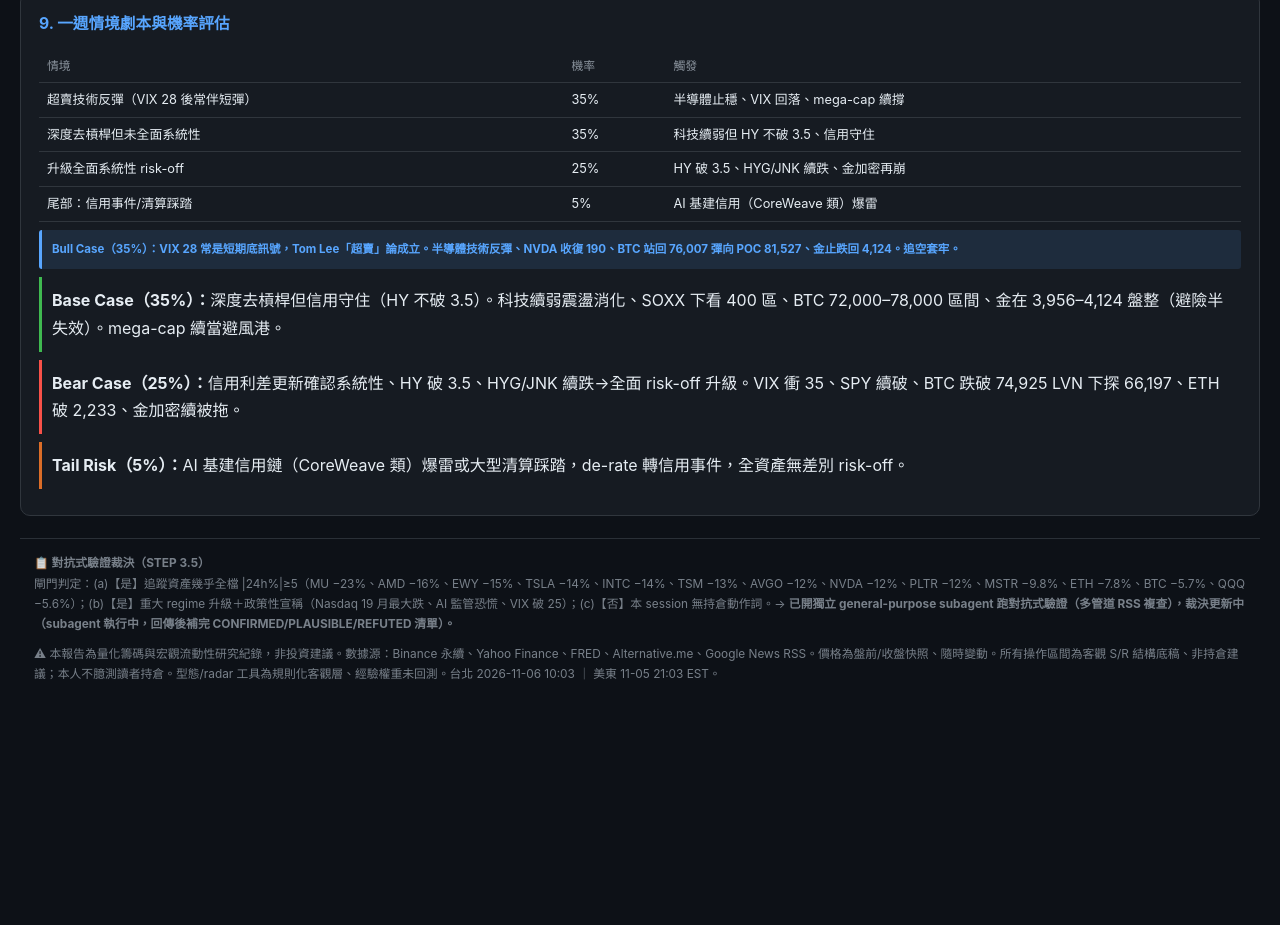
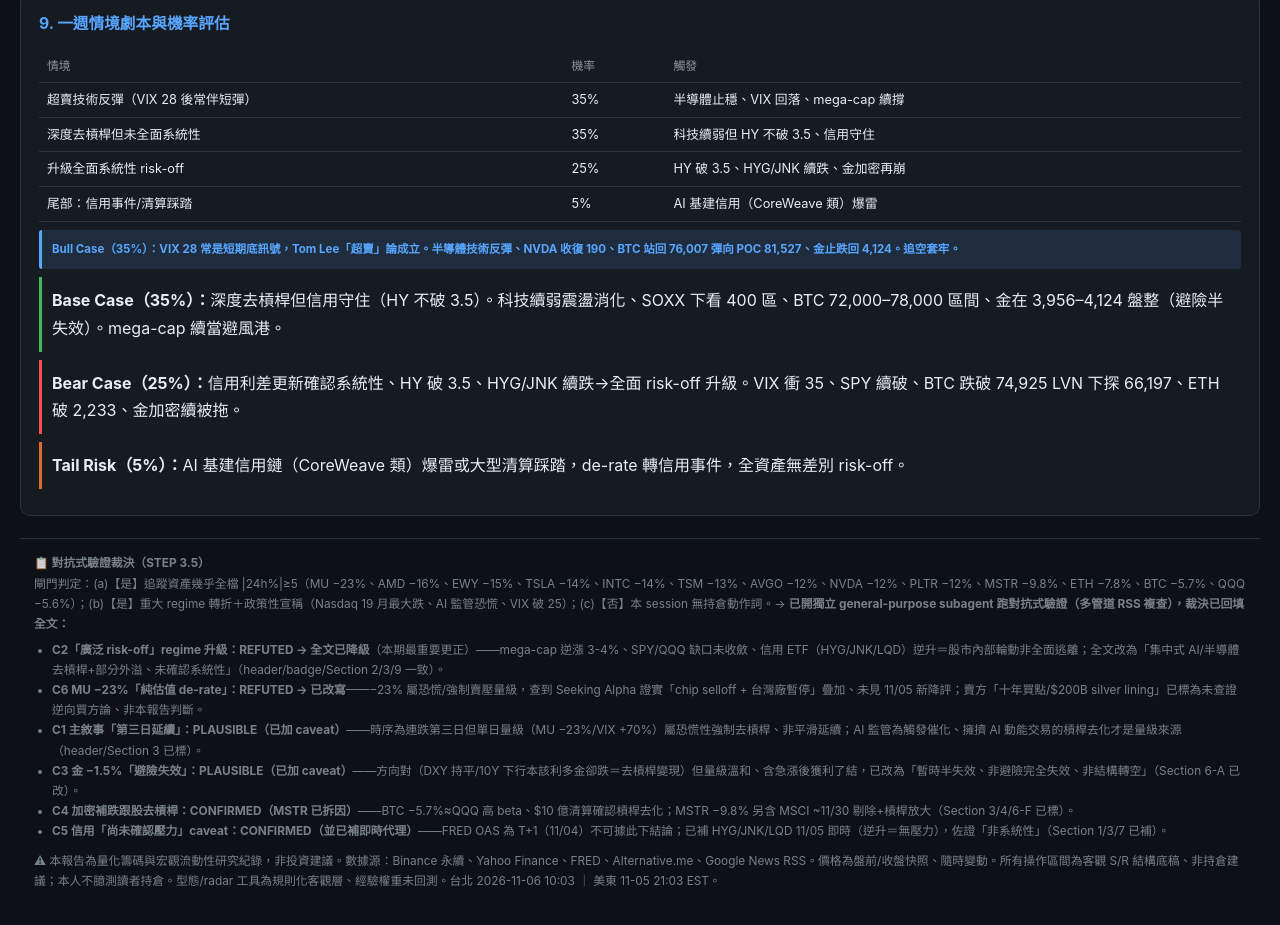
Before and after one commit to hdchen-course/market-radar, a plain HTML site: page reports/2026-11-06-am.html in a window 1280 px wide. Shown: the part 8981-9906 px from the top of the page. Before the commit the page ends 9699 px from the top, so only its background shows below. Drawn offline with Linux system fonts and the light colour scheme.

Commit message:
report: 2026-11-06-am 盤前(美股11/05收盤recap) — ★AI/半導體恐慌性去槓桿加深+部分外溢(非系統性廣泛risk-off):11/05 Nasdaq 19個月最大單日跌/Dow−1800/晶片股2020來最慘(28/30進熊市)/$2.5兆蒸發/VIX+70%破25(Reuters AI監管恐慌+資料中心放緩);MU−23%(板塊崩+台灣桃園廠暫停Seeking Alpha證實,非新個股降評)/AMD−16%(財報beat後sell-the-news續殺)/TSM-NVDA-AVGO-INTC−12~14%/EWY−15%/QQQ−5.6%/SPY−2.8%;★對抗C2重大更正:不可稱廣泛risk-off——mega-cap逆漲(AAPL+3.7%/MSFT+2.9%/AMZN+3.8%)+SPY/QQQ缺口未收斂+信用ETF逆升(HYG+0.4%/JNK+0.45%/LQD+0.9%)=股市內部輪動非全面逃離,尚未確認系統性;11-05-pm Bear case部分兌現(金−1.5%/銀−2.4%小幅被拖量級溫和含獲利了結非避險完全失效、加密補跌BTC−5.7%7週低$10億清算ETH−7.8%);10Y4.84避險買債/F&G28;SOXX Yahoo feed幾乎全毀改用SMH−13.65%代理;對抗裁決C2-C6 REFUTED已降級/C1-C3 PLAUSIBLE加caveat/C4-C5 CONFIRMED;MSTR MSCI~11/30懸頂

```diff
--- a/reports/2026-11-06-am.html
+++ b/reports/2026-11-06-am.html
@@ -343,7 +343,15 @@
 
 <div class="footer">
   <p><b>📋 對抗式驗證裁決（STEP 3.5）</b></p>
-  <p id="adv-verdict">閘門判定：(a)【是】追蹤資產幾乎全檔 |24h%|≥5（MU −23%、AMD −16%、EWY −15%、TSLA −14%、INTC −14%、TSM −13%、AVGO −12%、NVDA −12%、PLTR −12%、MSTR −9.8%、ETH −7.8%、BTC −5.7%、QQQ −5.6%）；(b)【是】重大 regime 升級＋政策性宣稱（Nasdaq 19 月最大跌、AI 監管恐慌、VIX 破 25）；(c)【否】本 session 無持倉動作詞。→ <b>已開獨立 general-purpose subagent 跑對抗式驗證（多管道 RSS 複查），裁決更新中（subagent 執行中，回傳後補完 CONFIRMED/PLAUSIBLE/REFUTED 清單）。</b></p>
+  <p id="adv-verdict">閘門判定：(a)【是】追蹤資產幾乎全檔 |24h%|≥5（MU −23%、AMD −16%、EWY −15%、TSLA −14%、INTC −14%、TSM −13%、AVGO −12%、NVDA −12%、PLTR −12%、MSTR −9.8%、ETH −7.8%、BTC −5.7%、QQQ −5.6%）；(b)【是】重大 regime 轉折＋政策性宣稱（Nasdaq 19 月最大跌、AI 監管恐慌、VIX 破 25）；(c)【否】本 session 無持倉動作詞。→ <b>已開獨立 general-purpose subagent 跑對抗式驗證（多管道 RSS 複查），裁決已回填全文：</b></p>
+  <ul style="font-size:.74rem;margin:6px 0 6px 18px">
+    <li><b>C2「廣泛 risk-off」regime 升級：REFUTED → 全文已降級</b>（本期最重要更正）——mega-cap 逆漲 3-4%、SPY/QQQ 缺口未收斂、信用 ETF（HYG/JNK/LQD）逆升＝股市內部輪動非全面逃離；全文改為「集中式 AI/半導體去槓桿+部分外溢、未確認系統性」（header/badge/Section 2/3/9 一致）。</li>
+    <li><b>C6 MU −23%「純估值 de-rate」：REFUTED → 已改寫</b>——−23% 屬恐慌/強制賣壓量級，查到 Seeking Alpha 證實「chip selloff + 台灣廠暫停」疊加、未見 11/05 新降評；賣方「十年買點/$200B silver lining」已標為未查證逆向買方論、非本報告判斷。</li>
+    <li><b>C1 主敘事「第三日延續」：PLAUSIBLE（已加 caveat）</b>——時序為連跌第三日但單日量級（MU −23%/VIX +70%）屬恐慌性強制去槓桿、非平滑延續；AI 監管為觸發催化、擁擠 AI 動能交易的槓桿去化才是量級來源（header/Section 3 已標）。</li>
+    <li><b>C3 金 −1.5%「避險失效」：PLAUSIBLE（已加 caveat）</b>——方向對（DXY 持平/10Y 下行本該利多金卻跌＝去槓桿變現）但量級溫和、含急漲後獲利了結，已改為「暫時半失效、非避險完全失效、非結構轉空」（Section 6-A 已改）。</li>
+    <li><b>C4 加密補跌跟股去槓桿：CONFIRMED（MSTR 已拆因）</b>——BTC −5.7%≈QQQ 高 beta、$10 億清算確認槓桿去化；MSTR −9.8% 另含 MSCI ~11/30 剔除+槓桿放大（Section 3/4/6-F 已標）。</li>
+    <li><b>C5 信用「尚未確認壓力」caveat：CONFIRMED（並已補即時代理）</b>——FRED OAS 為 T+1（11/04）不可據此下結論；已補 HYG/JNK/LQD 11/05 即時（逆升＝無壓力），佐證「非系統性」（Section 1/3/7 已補）。</li>
+  </ul>
   <p style="margin-top:10px">⚠ 本報告為量化籌碼與宏觀流動性研究紀錄，非投資建議。數據源：Binance 永續、Yahoo Finance、FRED、Alternative.me、Google News RSS。價格為盤前/收盤快照、隨時變動。所有操作區間為客觀 S/R 結構底稿、非持倉建議；本人不臆測讀者持倉。型態/radar 工具為規則化客觀層、經驗權重未回測。台北 2026-11-06 10:03 ｜ 美東 11-05 21:03 EST。</p>
 </div>
 
```
